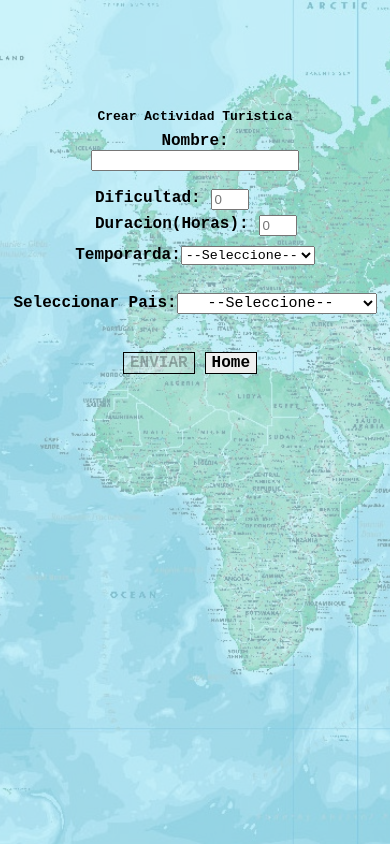
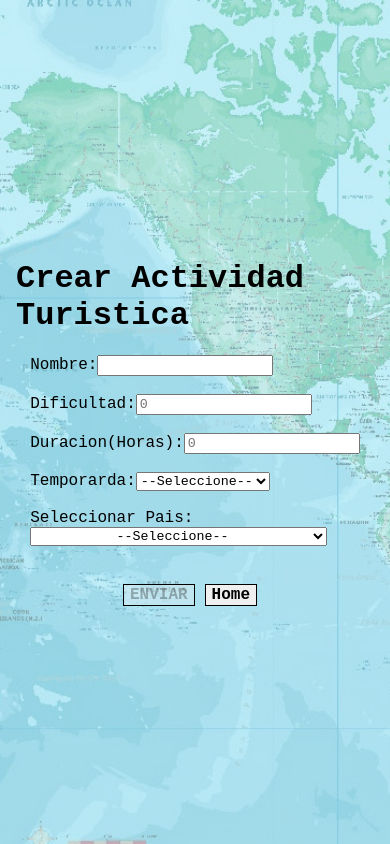
Before and after one commit to Ponce08/Countries_Frontend, a React (Vite) app: page /crear_actividad in a window 390 px wide. Built offline with nearby package versions, Linux system fonts and the light colour scheme.

Commit message:
responsive in process

```diff
--- a/src/components/countries/countries.css
+++ b/src/components/countries/countries.css
@@ -1,9 +1,9 @@
-.content_country{
+.content_country {
   display: flex;
   align-items: center;
   flex-direction: column;
   width: 100%;
-    height:auto ;
+  height: auto;
   border-style: solid;
   border-color: black;
   border-width: 1px;
@@ -12,35 +12,34 @@
   transition-duration: 0.8s;
 }
 
-.content_country:hover{
+.content_country:hover {
   transition-duration: 0.3s;
   transform: scale(1.05);
   border-width: 2.5px;
 }
 
-.content_image{
+.content_image {
   width: 150px;
   height: 120px;
 }
-.image_country{
+.image_country {
   max-width: 150px;
   max-height: 100px;
 }
 
-.titulo_country{
-    font-family: 'Courier New', Courier, monospace;
-    display: block;
+.titulo_country {
   text-align: center;
+  margin: 1rem;
 }
 
-.titulo_continente{
-    font-family: 'Courier New', Courier, monospace;
+.titulo_continente {
   margin: 0;
+  margin-bottom: 1rem;
   font-weight: bold;
   color: blue;
 }
 
-.titulo_continente h5{
+.titulo_continente h5 {
   margin: 0;
   color: black;
   text-align: center;
--- a/src/components/form/Form.jsx
+++ b/src/components/form/Form.jsx
@@ -1,5 +1,4 @@
 import './form.css';
-import fondo_form from './fondo_form.jpg';
 import { useSelector, useDispatch } from 'react-redux';
 import { Link } from 'react-router-dom';
 import { useState } from 'react';
@@ -96,7 +95,7 @@ const Form = () => {
                   <p></p>
                 </div>
               )}
-              <div className='Dificulty_content'>
+              <div className="Dificulty_content">
                 <label htmlFor="dificulty" className="label_number1">
                   Dificultad:
                 </label>
@@ -111,7 +110,7 @@ const Form = () => {
                   </div>
                 )}
               </div>
-              <div className='Duration_content'>
+              <div className="Duration_content">
                 <label htmlFor="duration" className="label_number2">
                   Duracion(Horas):
                 </label>
@@ -219,10 +218,6 @@ const Form = () => {
               </div>
             </div>
           </form>
-
-          <div className="img_form">
-            <img src={fondo_form} alt="fondo_form" />
-          </div>
         </div>
       ) : (
         <div>
--- a/src/components/form/form.css
+++ b/src/components/form/form.css
@@ -1,77 +1,23 @@
-.content_form{
+.content_form {
+  height: 100vh;
+  padding: 1rem;
   display: flex;
   flex-direction: column;
   align-items: center;
-    font-family: 'Courier New', Courier, monospace;
-    font-weight: bold;
-    position: relative;
-    overflow: hidden;
-    min-height: 100vh;
-
+  justify-content: center;
+  box-sizing: border-box;
+  background-image: url('./fondo_form.png');
+  background-size: cover;
 }
 
-.content_h1{
-    margin-top: 100px;
-    z-index: 2;
+.select_pais {
+  width: 90%;
 }
 
-.content_form2{
-    max-width: 600px;
-    display: flex;
-    flex-direction: column;
-    z-index: 2;
-}
-.content_data1{
-    display: flex;
-    flex-direction: column;
-    z-index: 2;
-}
-
-.content_data2{
-    display: flex;
-    flex-direction: column;
-    z-index: 2;
-}
-
-.input_number1{
-    width: 30px;
-    margin-right: 100px;
-}
-
-.input_number2{
-    width: 30px;
-}
-
-.label_number1{
-    margin-right: 10px;
-}
-
-.label_number2{
-    margin-right: 10px;
-}
-
-.input_name{
-    font-family: 'Courier New', Courier, monospace;
-}
-
-.content_temporada{
-    margin: 10px 0 10px 0;
-}
-
-.content_temporada select{
-    font-family: 'Courier New', Courier, monospace;
-}
-
-.select_pais{
-    font-family: 'Courier New', Courier, monospace;
-    font-size: 15px;
-}
-
-.content_button{
+.content_button {
   display: flex;
   justify-content: center;
-    button{
-        font-family: 'Courier New', Courier, monospace;
+  button {
     margin-top: 20px;
     margin-right: 10px;
     font-size: 16px;
@@ -83,23 +29,22 @@
   }
 }
 
-.content_button button:hover{
+.content_button button:hover {
   transition-duration: 0.3s;
   transform: scale(1.1);
   cursor: pointer;
 }
 
-.boton_home_form:hover{
+.boton_home_form:hover {
   transition-duration: 0.3s;
   transform: scale(1.1);
   cursor: pointer;
 }
 
-.content_button2{
+.content_button2 {
   display: flex;
   justify-content: center;
-    button{
-        font-family: 'Courier New', Courier, monospace;
+  button {
     margin-top: 20px;
     margin-right: 10px;
     font-size: 16px;
@@ -111,22 +56,12 @@
   }
 }
 
-.img_form img{
-    position: absolute;
-    top: 0;
-    left: 0;
-    height: 100%;
-    width: 100%;
-    object-fit: cover;
-    opacity: 30%;
-}
-
-.span_pais{
+.span_pais {
   display: flex;
   flex-wrap: wrap;
 }
 
-.span_pais div{
+.span_pais div {
   margin-bottom: 10px;
   margin-right: 10px;
   border-style: solid;
@@ -134,7 +69,7 @@
   border-color: black;
 }
 
-.span_pais div a{
+.span_pais div a {
   background-color: pink;
   cursor: pointer;
   font-weight: bold;
@@ -144,58 +79,31 @@
   padding: 0.5px;
 }
 
-.span_pais span{
+.span_pais span {
   margin-right: 10px;
   font-weight: bolder;
   padding-left: 10px;
 }
 
-.option_select{
+.option_select {
   text-align: center;
 }
 
-.cont-p p{
+.cont-p p {
   color: red;
   margin: 0;
   font-size: 15px;
   display: inline-block;
 }
 
-.content_actividad_creada{
+.content_actividad_creada {
   display: flex;
   flex-direction: column;
   position: absolute;
   z-index: 2;
   margin: 230px 0 0 250px;
-    h1{
+  h1 {
     font-size: 50px;
     margin: 0;
   }
 }
-
-@media(width < 460px){
-    .content_h1 h1{
-       font-size: small;
-    }
-    .input_name{
-        width: 200px;
-    }
-    .content_data1{
-        align-items: center;
-    }
-    .content_data2{
-        align-items: center;
-    }
-    .content_select select{
-        width: 200px;
-    }
-    .Dificulty_content{
-        display: flex;
-        width: 200px;
-        margin-bottom: 5px;
-    }
-    .Duration_content{
-        display: flex;
-        width: 200px;
-    }
-}
--- a/src/components/home/Home.jsx
+++ b/src/components/home/Home.jsx
@@ -1,6 +1,6 @@
 import './home.css';
 import { useSelector, useDispatch } from 'react-redux';
-import { useState } from 'react';
+import { useState, useEffect } from 'react';
 import { Link } from 'react-router-dom';
 import { all_Countries, getCountryByName, orderAndFilterCountry } from '../../ridux/actions';
 import Countries from '../countries/Countries';
@@ -13,6 +13,10 @@ const Home = () => {
   const [inicio, setInicio] = useState(0);
   const [final, setFinal] = useState(12);
   const [nameCountry, setNameCountry] = useState('');
+
+  useEffect(() => {
+    dispatch(all_Countries());
+  }, []);
 
   // Control paginado
   let countriesAll = allCountries.slice(inicio, final);
@@ -37,8 +41,8 @@ const Home = () => {
     setNameCountry(event.target.value);
     dispatch(getCountryByName(nameCountry));
 
-    if(event.target.value === ''){
-      dispatch(all_Countries())
+    if (event.target.value === '') {
+      dispatch(all_Countries());
       setInicio(0);
       setFinal(12);
     }
@@ -56,7 +60,7 @@ const Home = () => {
     <div>
       <Navegation
         find_By_name={
-          <div className='content_buscar'>
+          <div className="content_buscar">
             <label>🔎</label>
             <input type="text" value={nameCountry} onChange={handleInput} />
           </div>
--- a/src/components/home/home.css
+++ b/src/components/home/home.css
@@ -1,28 +1,21 @@
-body{
-    margin: 0;
-    background-color: #B6F0F9;
-    font-family: 'Courier New', Courier, monospace;
-    box-sizing: border-box;
+.content_countries {
+  padding-top: 1rem;
+  display: grid;
+  gap: 1rem;
+  margin: 0 1rem;
+  grid-template-columns: repeat(auto-fill, minmax(250px, 1fr));
 }
 
-.content_countries{
-   padding-top: 120px;
-   display: grid;
-   margin: 0px 20px 20px 20px;
-   grid-template-columns: repeat(auto-fill, minmax(250px, 1fr));
-   gap: 20px;
-}
-
-@media(width < 835px){
-    .content_countries{
-        padding-top: 220px;
+@media (min-width: 1024px) {
+  .content_countries {
+    margin: 0 2rem;
   }
 }
 
-.cont_button{
+.cont_button {
   display: flex;
   justify-content: center;
-    .button_home2{
+  .button_home2 {
     margin: 10px;
     height: 50px;
     width: 70px;
@@ -33,18 +26,18 @@ body{
     border-radius: 10px;
     border-width: 2px;
     border-color: aquamarine;
-        background: rgb(29,27,29);
-        background: linear-gradient(323deg, rgba(29,27,29,1) 0%, rgba(20,126,136,1) 100%);
+    background: rgb(29, 27, 29);
+    background: linear-gradient(323deg, rgba(29, 27, 29, 1) 0%, rgba(20, 126, 136, 1) 100%);
     transition-duration: 0.8s;
   }
-    .button_home1{
+  .button_home1 {
     display: none;
   }
 }
-.cont_button2{
+.cont_button2 {
   display: flex;
   justify-content: center;
-    .button_home1{
+  .button_home1 {
     margin: 10px;
     height: 50px;
     width: 70px;
@@ -55,11 +48,11 @@ body{
     border-radius: 10px;
     border-width: 2px;
     border-color: aquamarine;
-        background: rgb(29,27,29);
-        background: linear-gradient(323deg, rgba(29,27,29,1) 0%, rgba(20,126,136,1) 100%);
+    background: rgb(29, 27, 29);
+    background: linear-gradient(323deg, rgba(29, 27, 29, 1) 0%, rgba(20, 126, 136, 1) 100%);
     transition-duration: 0.8s;
   }
-    .button_home2{
+  .button_home2 {
     margin: 10px;
     height: 50px;
     width: 70px;
@@ -70,14 +63,13 @@ body{
     border-radius: 10px;
     border-width: 2px;
     border-color: aquamarine;
-        background: rgb(29,27,29);
-        background: linear-gradient(323deg, rgba(29,27,29,1) 0%, rgba(20,126,136,1) 100%);
+    background: rgb(29, 27, 29);
+    background: linear-gradient(323deg, rgba(29, 27, 29, 1) 0%, rgba(20, 126, 136, 1) 100%);
     transition-duration: 0.8s;
   }
 }
-.cont_button{
-    .boton_atras{
-        font-family: 'Courier New', Courier, monospace;
+.cont_button {
+  .boton_atras {
     font-size: 20px;
     border-style: solid;
     border-color: black;
@@ -87,18 +79,17 @@ body{
     margin-left: 40px;
     font-weight: bold;
   }
-    h1{
+  h1 {
     display: none;
   }
 }
 
-.cont_button3{
+.cont_button3 {
   display: flex;
   flex-direction: column;
   align-items: center;
   margin-top: 100px;
-    .boton_atras{
-        font-family: 'Courier New', Courier, monospace;
+  .boton_atras {
     font-size: 20px;
     border-style: solid;
     border-color: black;
@@ -107,13 +98,12 @@ body{
     cursor: pointer;
     font-weight: bold;
   }
-    h1{
+  h1 {
     font-weight: bold;
   }
 }
 
-
-.button_home1:hover{
+.button_home1:hover {
   transition-duration: 0.4s;
   transform: scale(1.1);
   cursor: pointer;
@@ -121,7 +111,7 @@ body{
   text-shadow: 3px 3px black;
 }
 
-.button_home2:hover{
+.button_home2:hover {
   transition-duration: 0.4s;
   transform: scale(1.1);
   cursor: pointer;
--- /dev/null
+++ b/src/index.css
@@ -0,0 +1,10 @@
+body {
+  margin: 0;
+  background-color: #b6f0f9;
+  font-family: 'Courier New', Courier, monospace;
+  box-sizing: border-box;
+}
+
+button, input, textarea, select {
+  font-family: inherit;
+}
--- a/src/main.jsx
+++ b/src/main.jsx
@@ -5,10 +5,9 @@ import { Provider } from 'react-redux';
 import store from './ridux/store.js';
 import App from './App.jsx';
 import axios from 'axios';
+import './index.css';
 
-// axios.defaults.baseURL = 'http://localhost:3001'
-// axios.defaults.baseURL = 'https://countriesback-production-83ab.up.railway.app/';
-axios.defaults.baseURL = 'https://countries-back-d9kj.onrender.com'
+axios.defaults.baseURL = 'https://countries-back-d9kj.onrender.com';
 
 ReactDOM.createRoot(document.getElementById('root')).render(
   <Provider store={store}>
```
Also changed, not shown: src/components/navegation/navegation.css (+37 -59 lines), src/components/welcome/Welcome.jsx (+15 -34 lines), src/components/form/fondo_form.jpg (deleted), src/components/form/fondo_form.png (added). Lines whose indentation alone changed are shown as unchanged.
